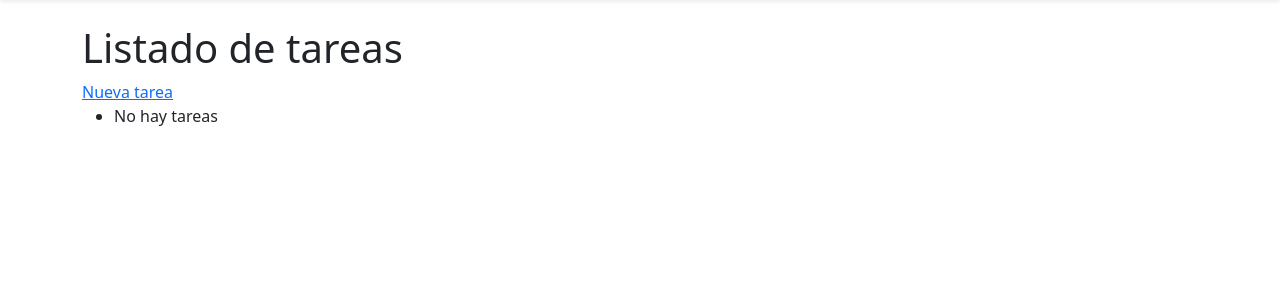
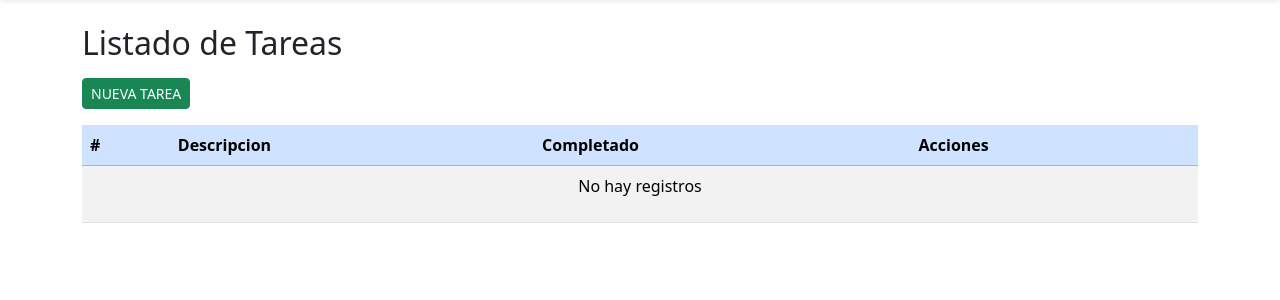
Before and after one commit to carlosingsistem/equipotrabajo, a Flask app: page /tareas/ in a window 1280 px wide. Shown: the part 56-356 px from the top of the page. Run offline with Flask 3, Linux system fonts and the light colour scheme.

Commit message:
Adicion de estilos para las operaciones de tareas

```diff
--- a/blueprintapp/tareas/templates/tareas/index.html
+++ b/blueprintapp/tareas/templates/tareas/index.html
@@ -1,16 +1,42 @@
 {% extends "base.html" %}
 {% block title %}TAREAS{% endblock %}
 
-{% block content%}
-<h1>Listado de tareas</h1>
-<a href="{{ url_for('bp_tarea.create') }}">Nueva tarea </a>
+{% block content %}
+<h2 class="mb-3">Listado de Tareas</h2>
+<a href="{{ url_for('bp_tarea.create') }}" class="btn btn-success btn-sm mb-3">NUEVA TAREA</a>
 
-<ul>
+<table class="table table-striped table-hover">
+    <thead class="table-primary">
+        <tr>
+            <th>#</th>
+            <th>Descripcion</th>
+            <th>Completado</th>
+            <th>Acciones</th>
+        </tr>
+    </thead>
     {% for item in tareas %}
-    <li>Tarea: {{ item.descripcion}} Completado: {{ 'COMPLETADO' if item.completado == True else 'PENDIENTE' }} <a href="{{ url_for('bp_tarea.edit_tarea', id_tarea=item.id) }}">Editar </a> <a href="{{ url_for('bp_tarea.delete_tarea', id_tarea=item.id) }}">Eliminar </a></li>
-    {% else %}
-    <li>No hay tareas</li>
-    {% endfor %}
-</ul>
+    <tbody>
+        <tr>
+            <td>{{ loop.index }}</td>
+            <td>{{ item.descripcion }}</td>
+            <td>{{ 'COMPLETADO' if item.completado == True else 'PENDIENTE' }}</td>
+            <td>
+                <a href="{{ url_for('bp_tarea.edit_tarea', id_tarea=item.id) }}" class="btn btn-warning btn-sm">
+                    EDITAR</a>
+
+                <a href="{{ url_for('bp_tarea.delete_tarea', id_tarea=item.id) }}" class="btn btn-danger btn-sm" onclick="return confirm('Esta seguro? No se podra revertir esta accion')">
+                    ELIMINAR</a>
+            </td>
+        </tr>
+
+        {% else %}
+
+        <tr>
+            <td colspan="5"><p class="text-center">No hay registros</p></td>
+        </tr>
+
+        {% endfor %}
+    </tbody>
+</table>
 
 {% endblock %}
```
Also changed, not shown: blueprintapp/tareas/templates/tareas/create.html (+21 -9 lines), blueprintapp/tareas/templates/tareas/edit.html (+22 -9 lines).
